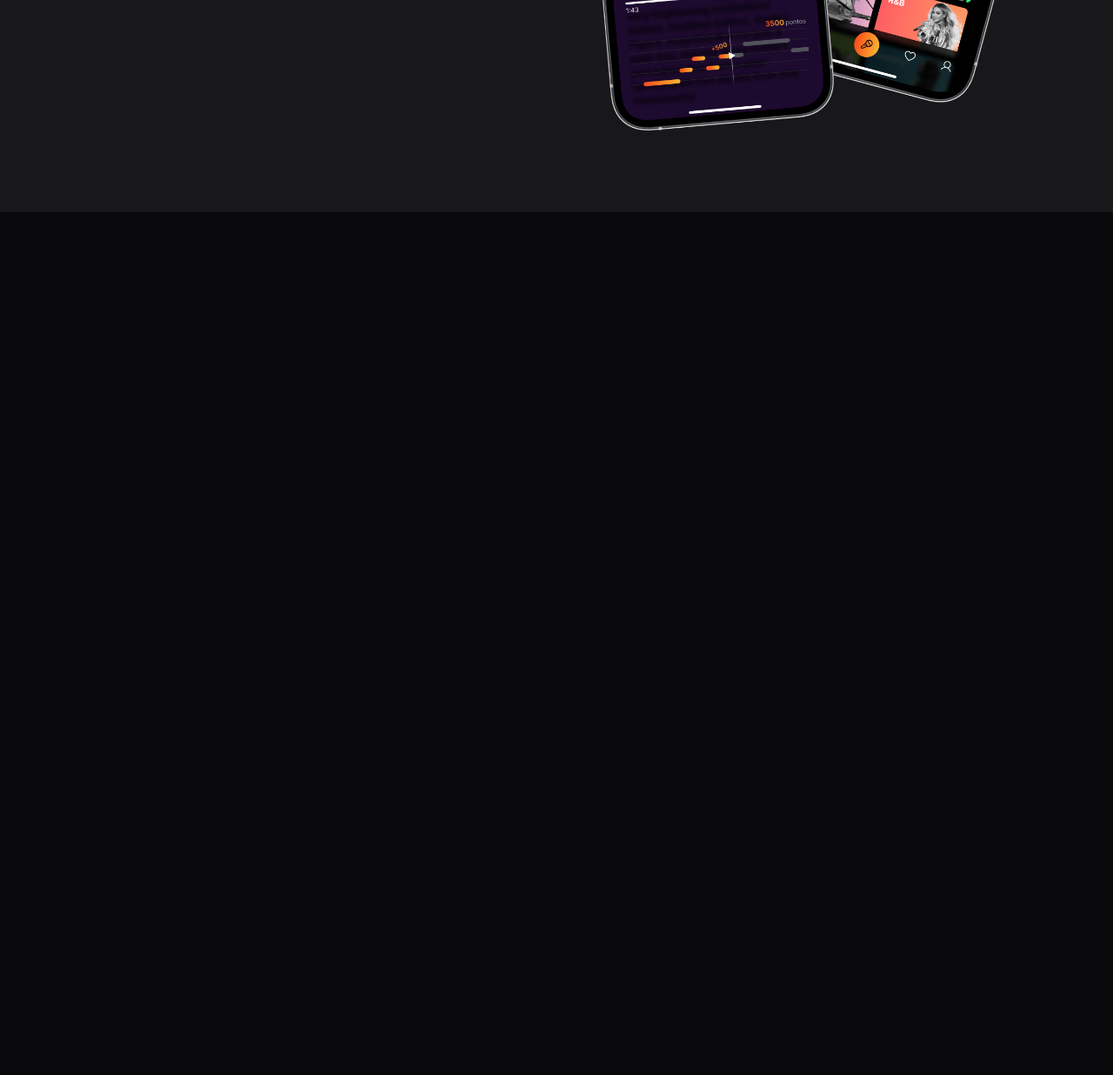
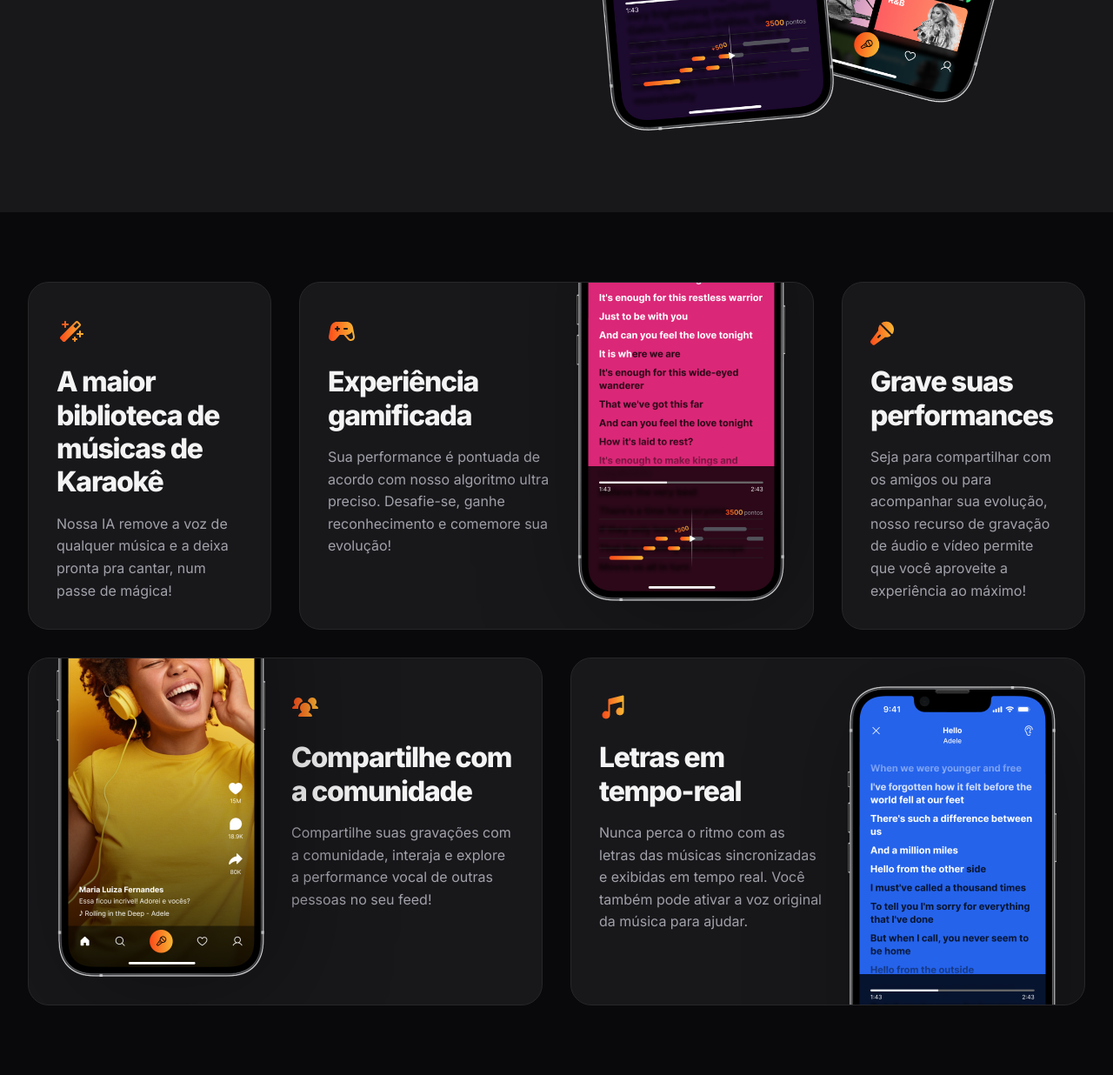
Before and after one commit to ferpegoraro/lading-page, a plain HTML site: page index.html in a window 1280 px wide. Shown: the part 1382-2618 px from the top of the page at 87% size. Before the commit the page ends 1626 px from the top, so only its background shows below. Drawn offline with Linux system fonts and the light colour scheme.

Commit message:
finalizando o features

```diff
--- a/index.html
+++ b/index.html
@@ -66,5 +66,54 @@
             </div>
         </div>
     </section>
+
+    <section id="features">
+        <div class="cards container py-xl grid gap-1-5">
+            <div class="card py-lg px-lg">
+                <img src="assets/icons/MagicWand.svg" alt="">
+                <h3>A maior biblioteca de músicas de Karaokê</h3>
+                <p>Nossa IA remove a voz de qualquer música e a deixa pronta pra cantar, num passe de mágica!</p>
+            </div>
+
+            <div class="card py-lg px-lg">
+                <div>
+                    <img src="assets/icons/GameController.svg" alt="">
+                    <h3>Experiência gamificada</h3>
+                    <p>Sua performance é pontuada de acordo com nosso algoritmo ultra preciso. Desafie-se, ganhe reconhecimento e comemore sua evolução!</p>
+                </div>
+                <img class="desktop-only" src="assets/Tela 2.png" alt="">
+            </div>
+
+            <div class="card py-lg px-lg">
+                <img src="assets/icons/MicrophoneStage.svg" alt="">
+                <h3>Grave suas performances</h3>
+                <p>Seja para compartilhar com os amigos ou para acompanhar sua evolução, nosso recurso de gravação de áudio e vídeo permite que você aproveite a experiência ao máximo! </p>
+            </div>
+
+            <div class="card py-lg px-lg">
+                <div>
+                    <img src="assets/icons/UsersThree.svg" alt="">
+                    <h3>Compartilhe com a comunidade</h3>
+                    <p>Compartilhe suas gravações com a comunidade, interaja e explore a performance vocal de outras pessoas no seu feed!</p>
+                </div>
+                <img class="desktop-only" src="assets/Tela 1.png" alt="">
+            </div>
+
+            <div class="card py-lg px-lg">
+                <div>
+                    <img src="assets/icons/MusicNotes.svg" alt="">
+                    <h3>Letras em tempo-real</h3>
+                    <p>Nunca perca o ritmo com as letras das músicas sincronizadas e exibidas em tempo real. Você também pode ativar a voz original da música para ajudar.</p>
+                </div>
+                <img class="desktop-only" src="assets/Tela 3.png" alt="">
+            </div>
+
+
+
+
+
+
+        </div>
+    </section>
 </body>
 </html>
--- /dev/null
+++ b/styles/cards.css
@@ -0,0 +1,9 @@
+.card{
+    background: var(--surface-color);
+    border: 1px solid var(--stroke-color);
+    border-radius: 1.5rem;
+
+    & h3{
+        margin-top: 1rem;
+    }
+}
--- /dev/null
+++ b/styles/features.css
@@ -0,0 +1,67 @@
+#features{
+    & .cards{
+        grid-template-columns: 17.5rem 1fr 1fr 17.5rem;
+        grid-template-rows: 25rem 25rem;
+        gap: 2rem;
+    }
+
+    & .card{
+        position: relative;
+        overflow: hidden;
+
+        & img.desktop-only{
+            position: absolute;
+            max-width: 15rem;
+            filter: drop-shadow(1rem 1rem 4rem rgb(0 0 0/ 0.34));
+
+        }
+    }
+
+    & .card:nth-child(1){
+        grid-column: 1/2;
+    }
+    & .card:nth-child(2){
+        grid-column: 2/4;
+
+        & > div{
+            max-width: 16rem;
+        }
+
+        & .desktop-only{
+            bottom: 2rem;
+            right: 2rem;
+        }
+    }
+
+    & .card:nth-child(4){
+        grid-column: 1/3;
+        grid-row: 2/3;
+
+        & > div{
+            max-width: 16rem;
+            margin-left: auto;
+        }
+
+        & .desktop-only{
+            left: 2rem;
+            bottom: 2rem;
+            filter: drop-shadow(1rem 1rem 4rem rgb(0 0 0/ 0.34));
+        }
+    }
+
+    & .card:nth-child(5){
+        grid-column: 3/5;
+
+        & > div{
+            max-width: 16rem;
+            margin-right: 2rem;
+        }
+
+
+        & .desktop-only{
+            right: 2rem;
+            top: 2rem;
+            filter: drop-shadow(1rem 1rem 4rem rgb(0 0 0/ 0.34));
+        }
+    }
+}
--- a/styles/index.css
+++ b/styles/index.css
@@ -6,3 +6,5 @@
 @import url("hero.css");
 @import url("sections.css");
 @import url("about.css");
+@import url("features.css") (width >= 80em);
+@import url("cards.css");
```
